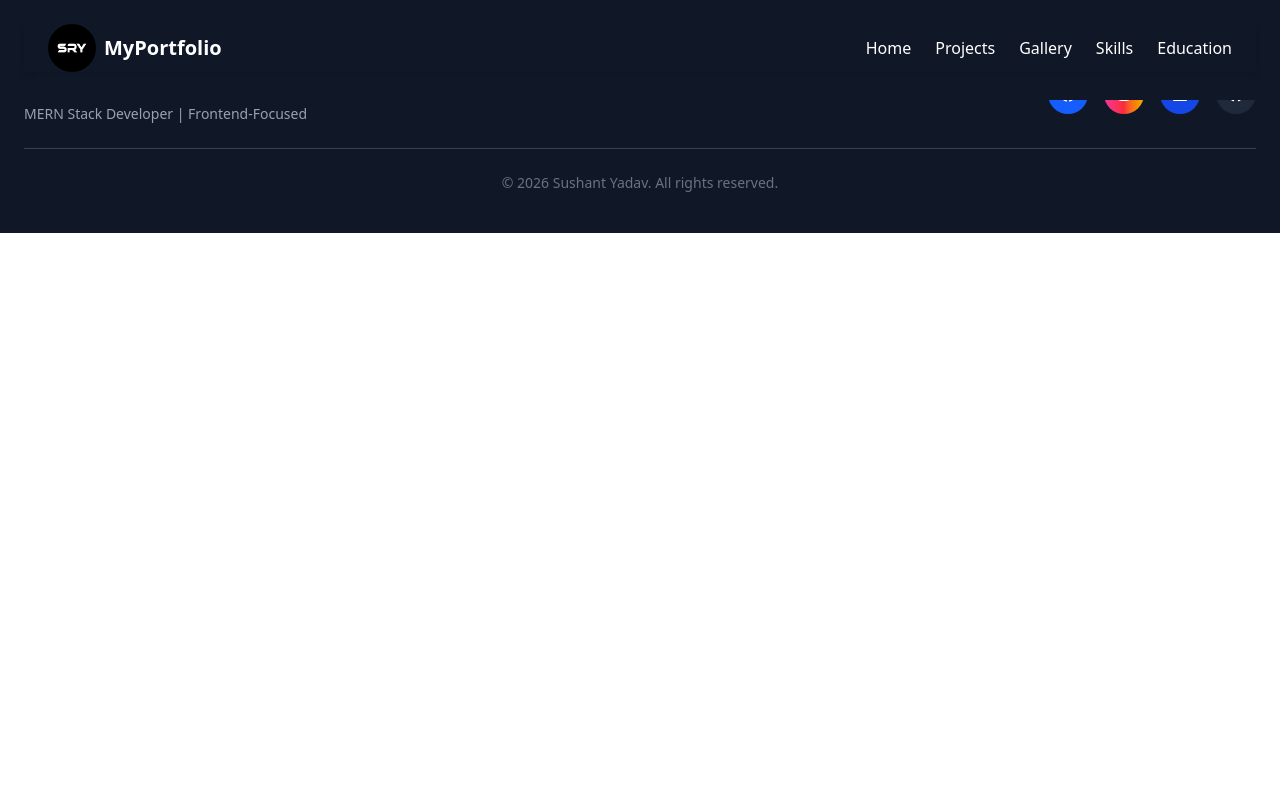
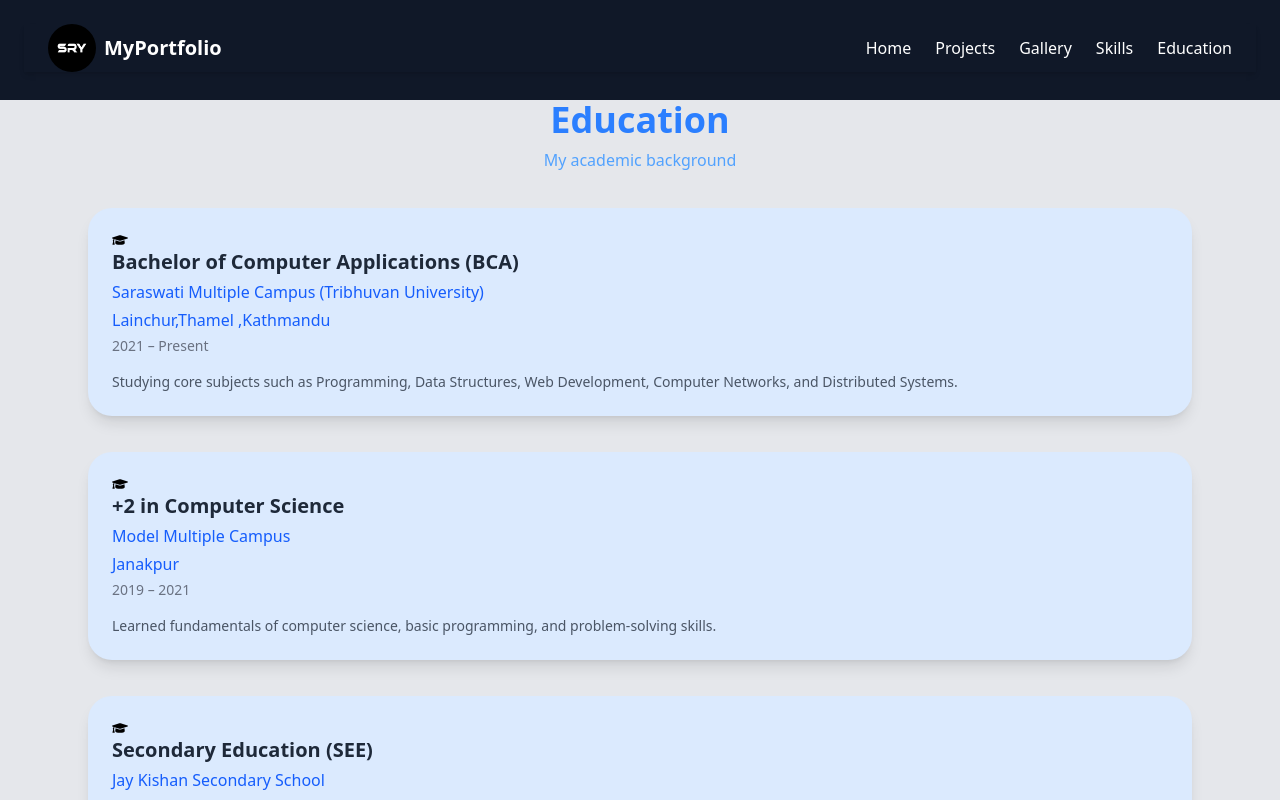
Before and after one commit to sushantyadav18/mainportfolio, a React (Vite) app: page /education in a window 1280 px wide. Shown: the top 800 px of the page. Built offline with nearby package versions, Linux system fonts and the light colour scheme.

Commit message:
add Education PAge

```diff
--- a/src/pages/Education.jsx
+++ b/src/pages/Education.jsx
@@ -1,11 +1,85 @@
-import React from 'react'
+import React from "react";
+import { motion } from "framer-motion";
+import { FaGraduationCap } from "react-icons/fa";
+
+const educationData = [
+  {
+    degree: "Bachelor of Computer Applications (BCA)",
+    institution: " Saraswati Multiple Campus (Tribhuvan University)",
+    Address:"Lainchur,Thamel ,Kathmandu",
+    year: "2021 – Present",
+    description:
+      "Studying core subjects such as Programming, Data Structures, Web Development, Computer Networks, and Distributed Systems.",
+  },
+  {
+    degree: "+2 in Computer Science",
+    institution: "Model Multiple Campus ",
+    Address:"Janakpur",
+    year: "2019 – 2021",
+    description:
+      "Learned fundamentals of computer science, basic programming, and problem-solving skills.",
+  },
+  {
+    degree: "Secondary Education (SEE)",
+    institution: "Jay Kishan Secondary School ",
+    Address:"Rautahat,Nepal",
+    year: "2019",
+    description:
+      "Completed secondary level education with a focus on mathematics and science.",
+  },
+];
 
 const Education = () => {
   return (
-    <div>
-      <h1>education</h1>
-    </div>
-  )
-}
+    <section className="bg-gray-200 py-25  ">
+      <div className="max-w-6xl mx-auto px-6">
+        <h2
+          className="text-4xl font-bold text-center text-blue-500">
+          Education
+        </h2>
 
-export default Education
+        <p className="text-center text-blue-400 mt-2">
+          My academic background
+        </p>
+
+        <div
+          className="m-auto gap-4"
+        >
+          {educationData.map((edu, index) => (
+            <div
+              key={index}
+              className="relative mt-9 bg-blue-100 rounded-3xl shadow-lg p-6 "
+            >
+              <span className="">
+                <FaGraduationCap />
+              </span>
+
+              <h3 className="text-xl font-semibold text-gray-800">
+                {edu.degree}
+              </h3>
+
+              <p className="text-blue-600 font-medium mt-1">
+                {edu.institution}
+              </p>
+
+              <p className="text-blue-600 font-medium mt-1">
+                {edu.Address}
+              </p>
+
+              <p className="text-sm text-gray-500 mt-1">
+                {edu.year}
+              </p>
+
+              <p className="text-gray-600 mt-4 text-sm">
+                {edu.description}
+              </p>
+            </div>
+          ))}
+        </div>
+
+      </div>
+    </section>
+  );
+};
+
+export default Education;
--- a/src/pages/Gallery.jsx
+++ b/src/pages/Gallery.jsx
@@ -1,5 +1,5 @@
 import React from 'react'
-
+import { motion } from 'framer-motion';
 
 const images = [
   {
@@ -33,7 +33,8 @@ const images = [
 ];
 const Gallery = () => {
   return (
-    <section className="bg-gray-100 py-16">
+    <section
+    className="bg-gray-100 py-16">
       <div className="max-w-7xl mx-auto px-6">
 
         {/* Title */}
--- a/src/pages/Home.jsx
+++ b/src/pages/Home.jsx
@@ -8,7 +8,7 @@ import { FaGithub } from "react-icons/fa6";
 const Home = () => {
   return (
     <>
-   <div className="  bg-pink-200 w-full h-screen flex items-center">
+   <div className="  bg-gray-200 w-full h-screen flex items-center">
   <div className="max-w-7xl mx-auto px-6">
 
     <div className="flex flex-col md:flex-row items-center gap-10">
--- a/src/pages/Project.jsx
+++ b/src/pages/Project.jsx
@@ -33,7 +33,7 @@ const projects = [
 
 const Project = () => {
   return (
-    <section className="bg-gray-300  py-20">
+    <section className="bg-gray-200  py-20">
       <div className="mx-auto  px-6 ">
         <h1 className=" text-4xl font-bold text-center pt-10  text-gray-800">
           My Projects
--- a/src/pages/Skills.jsx
+++ b/src/pages/Skills.jsx
@@ -70,7 +70,7 @@ const skillCategories = [
 
 const Skills = () => {
   return (
-    <section className="bg-gray-50 py-25">
+    <section className="bg-gray-200 py-25">
       <div className="max-w-7xl mx-auto px-6">
 
         {/* Title */}
@@ -129,6 +129,46 @@ const Skills = () => {
             </div>
           ))}
 
+ <h3 className="text-2xl font-bold text-gray-800 mb-6 text-center">
+            Skills Summary
+          </h3>
+
+          <div className="grid gap-6 sm:grid-cols-2 md:grid-cols-4 text-gray-700">
+            <div>
+              <h4 className="font-semibold mb-2">Programming Languages</h4>
+              <ul className="list-disc ">
+                <li>HTML5</li>
+                <li>CSS3</li>
+                <li>JavaScript (ES6+)</li>
+              </ul>
+            </div>
+
+            <div>
+              <h4 className="font-semibold mb-2">Frameworks & Libraries</h4>
+              <ul className="list-disc l">
+                <li>React.js</li>
+                <li>Tailwind CSS</li>
+                <li>Node.js (Basic)</li>
+              </ul>
+            </div>
+
+            <div>
+              <h4 className="font-semibold mb-2">Databases</h4>
+              <ul className="list-disc">
+                <li>MongoDB</li>
+                <li>MySQL</li>
+              </ul>
+            </div>
+
+            <div>
+              <h4 className="font-semibold mb-2">Tools & Design</h4>
+              <ul className="list-disc ">
+                <li>Git & GitHub</li>
+                <li>Figma</li>
+                <li>VS Code</li>
+              </ul>
+            </div>
+          </div>
         </div>
       </div>
     </section>
```
